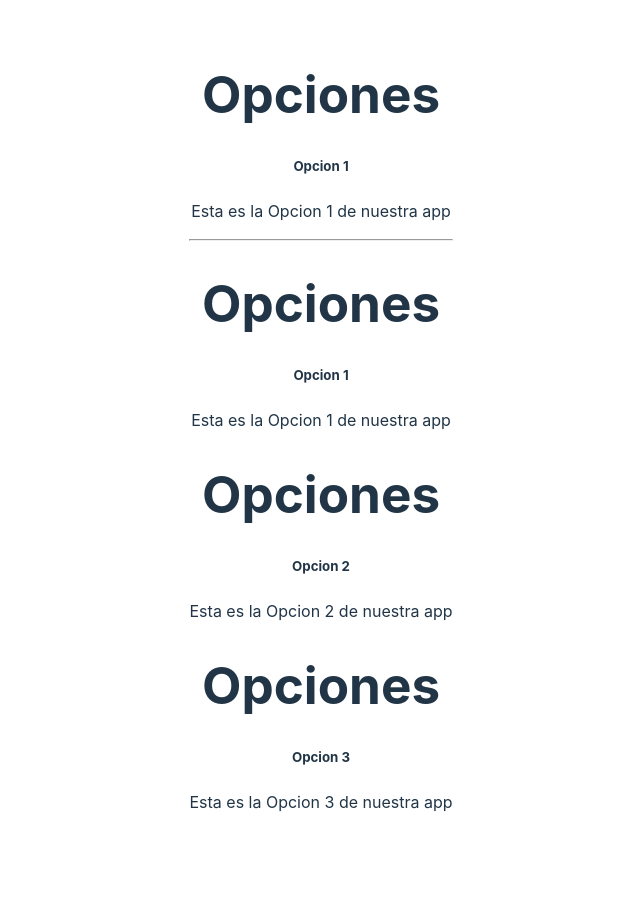
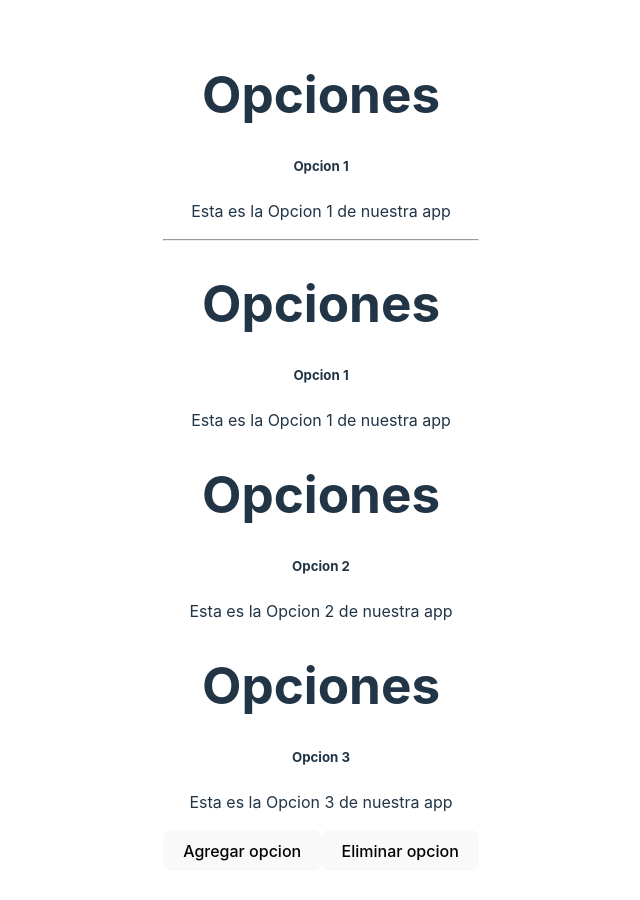
Before and after one commit to valpas312/React-InLearning, a React (Vite) app in the folder reactHooks/: page / in a window 1280 px wide. Shown: the top 900 px of the page, without its empty margins (319-959 px from the left). Before the commit the page ends 862 px from the top, so only its background shows below. Built offline with nearby package versions, Linux system fonts and the light colour scheme.

Commit message:
Agregando y eliminando componentes con eventos

```diff
--- a/reactHooks/src/components/estadosSubcomponentes/MiComponente1.jsx
+++ b/reactHooks/src/components/estadosSubcomponentes/MiComponente1.jsx
@@ -21,6 +21,13 @@ const MiComponente1 = () => {
             </div>
         )})
     }
+    <button onClick={() => {setOpciones([...opciones, { id: opciones.length + 1, name: "Opcion " + (opciones.length + 1) }])}}>
+    Agregar opcion
+    </button>
+
+    <button onClick={() => {setOpciones([...opciones.slice(0, -1)])}}>
+    Eliminar opcion
+    </button>
   </>;
 };
 
```
